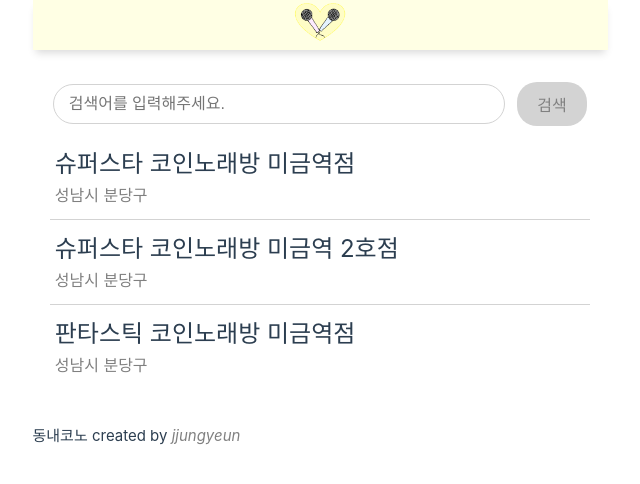
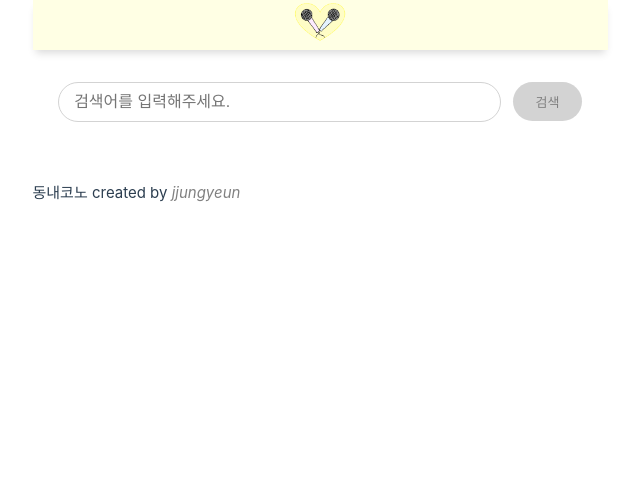
Before and after one commit to jjungyeun/CONO-FE, a Vue app: page /search in a window 1280 px wide. Shown: the top 484 px of the page, without its empty margins (320-960 px from the left). Built offline with nearby package versions, Linux system fonts and the light colour scheme.

Commit message:
feat #3 - 검색 버튼 클릭 후에 목록이 나오도록 설정
- v-show를 이용하여 검색이 성공했을 경우에 목록을 보여주도록 설정
- 노래방 등록 용 글자버튼 추가

```diff
--- a/src/components/SearchPage.vue
+++ b/src/components/SearchPage.vue
@@ -11,10 +11,14 @@
       </tr>
     </table>
     <ul>
-      <li v-for="(cono, idx) in conoList" v-bind:key="cono.id">
+      <li v-show="isSearchSuccess" v-for="(cono, idx) in conoList" v-bind:key="cono.id">
         <SearchElement v-bind:cono="cono" v-bind:isLast="idx == conoList.length - 1" />
       </li>
     </ul>
+
+    <div id="add-cono" v-show="isSearchSuccess">
+      <p>❕ 찾으시는 노래방이 없나요?</p>
+    </div>
   </div>
 </template>
 
@@ -29,6 +33,7 @@ export default {
   data: () => {
     return {
       searchQuery: '',
+      isSearchSuccess: false,
       conoList: [
         {
           id: 3,
@@ -50,7 +55,12 @@ export default {
   },
   methods: {
     search() {
-      alert(this.searchQuery)
+      if (this.searchQuery == '') {
+        alert('검색어를 입력해주세요.')
+      } else {
+        alert(this.searchQuery)
+        this.isSearchSuccess = true
+      }
     }
   }
 }
@@ -65,11 +75,11 @@ li {
 }
 
 ul {
-  margin-top: 3%;
-  margin-bottom: 3%;
+  margin-top: 5%;
+  margin-bottom: 5%;
 }
 
-div {
+#search-page {
   padding-left: 3%;
   padding-right: 3%;
   margin-top: 5%;
@@ -77,7 +87,13 @@ div {
 }
 
 table {
+  padding-left: 1%;
+  padding-right: 1%;
   width: 100%;
+}
+
+td {
+  align-content: center;
 }
 
 input {
@@ -101,12 +117,16 @@ button {
   background-color: lightgray;
   border-radius: 20px;
   border: none;
-  font-size: medium;
+  font-size: small;
   color: gray;
+  cursor: pointer;
 }
 
-button:hover {
-  background-color: gray;
-  color: black;
+#add-cono {
+  text-align: center;
+  color: goldenrod;
+  font-size: small;
+  cursor: pointer;
+  text-decoration: underline;
 }
 </style>
--- a/src/components/search/SearchElement.vue
+++ b/src/components/search/SearchElement.vue
@@ -17,7 +17,7 @@ export default {
 
 <style scoped>
 .cono-name {
-  font-size: x-large;
+  font-size: large;
 }
 
 .cono-address {
@@ -34,8 +34,8 @@ hr {
 }
 
 div {
-  padding-left: 5px;
-  padding-right: 5px;
+  padding-left: 3%;
+  padding-right: 3%;
   margin-top: 10px;
 }
 </style>
```
